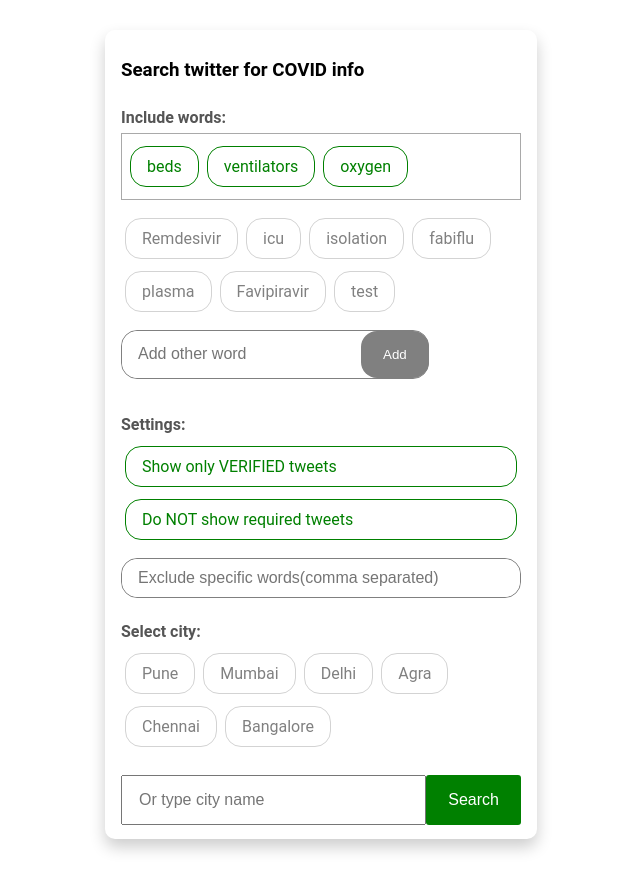
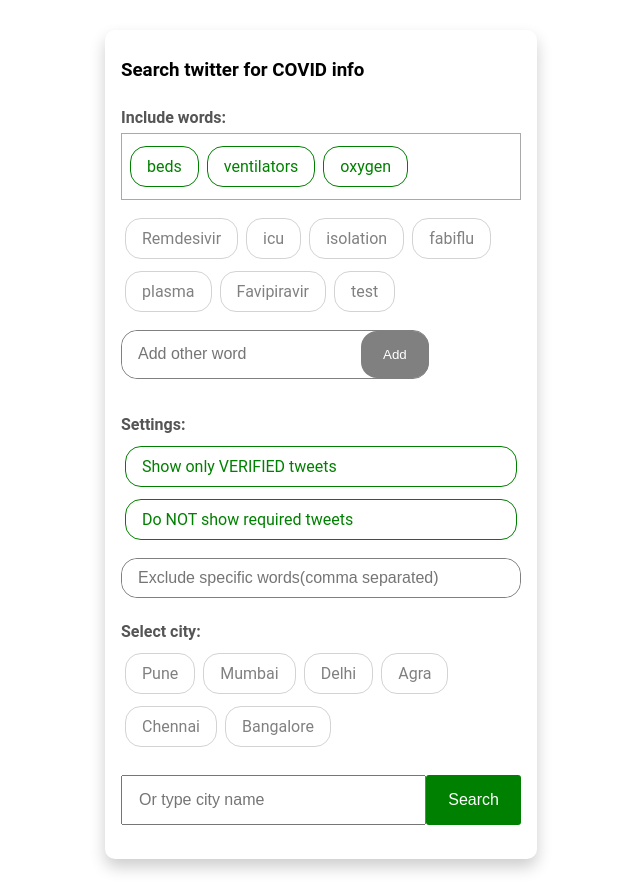
Before and after one commit to ShubhankarDas/covid-search, a React (Create React App) app: page / in a window 1280 px wide. Shown: the whole page, without its empty margins (319-959 px from the left). Built offline with nearby package versions, Linux system fonts and the light colour scheme.

Commit message:
Added padding

```diff
--- a/src/App.scss
+++ b/src/App.scss
@@ -19,6 +19,7 @@
     border-radius: 10px;
     box-shadow: 0 8px 16px 0 rgba(0, 0, 0, 0.2);
     padding: 14px 16px;
+    padding-bottom: 34px;
   }
 
   .title {
```
